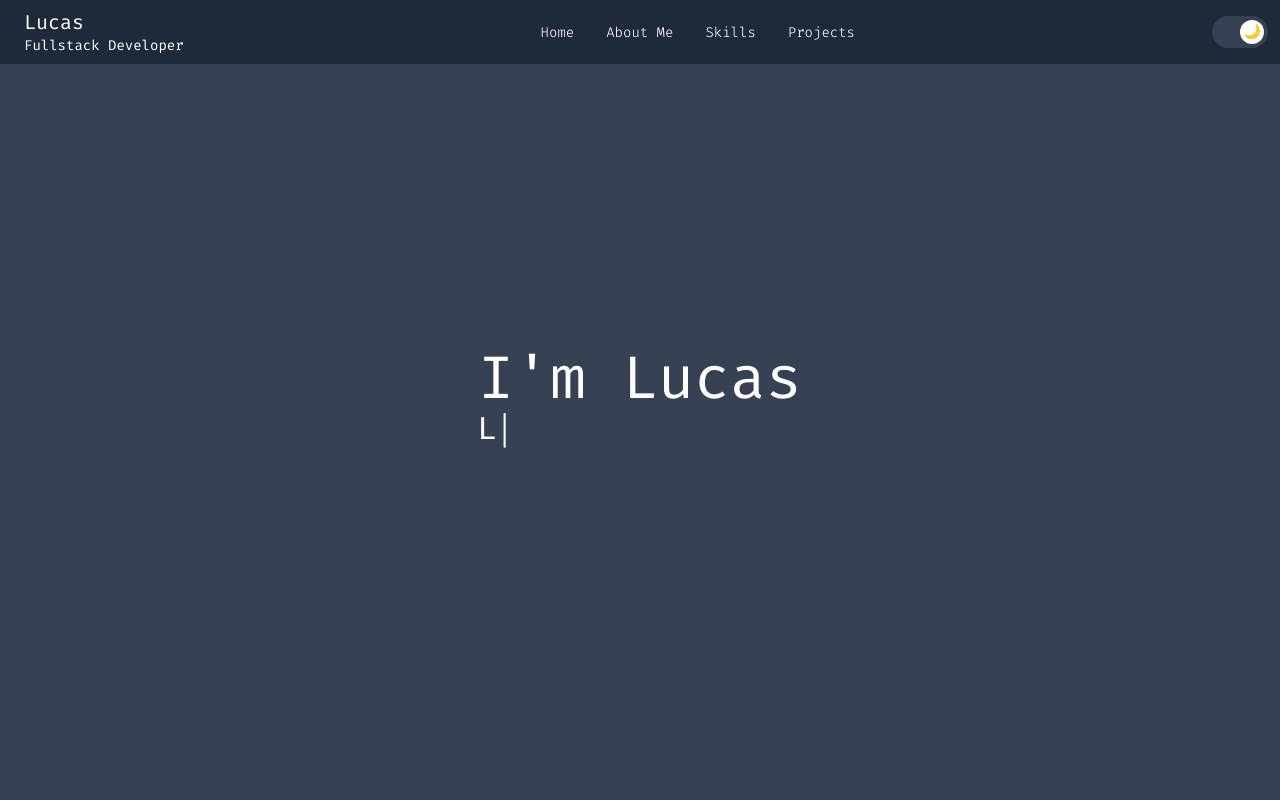
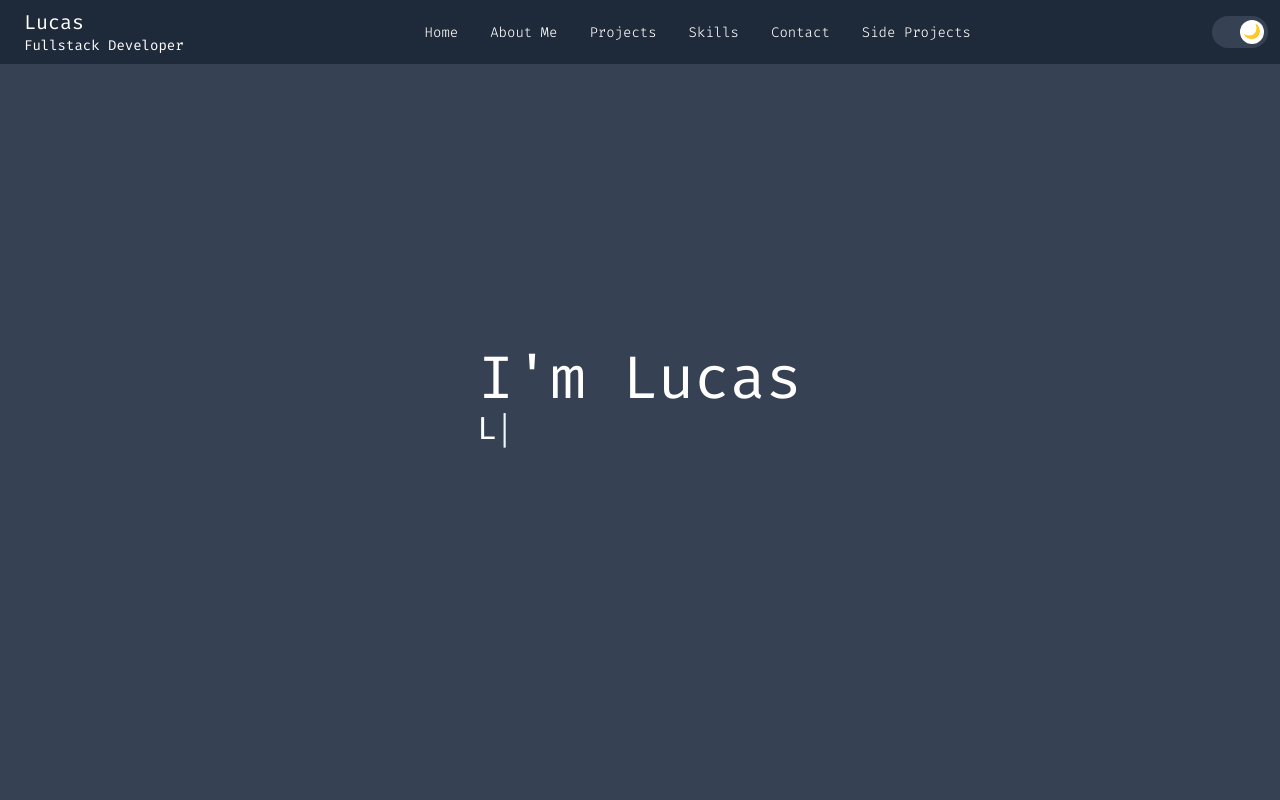
Before and after one commit to LucasNarZ/Portfolio, a React (Vite) app: page / in a window 1280 px wide. Shown: the top 800 px of the page. Built offline with nearby package versions, Linux system fonts and the light colour scheme.

Commit message:
add new sections and links

```diff
--- a/src/components/header.tsx
+++ b/src/components/header.tsx
@@ -7,9 +7,6 @@
 }
 
 function Header({darkTheme, setDarkTheme}:HeaderProps){
-
-
-
     return(
         <nav className="flex justify-between items-center w-[100vw] h-16 p-3 bg-gray-100 dark:bg-gray-800 fixed z-1000">
             <div className="flex flex-col ml-3">
@@ -19,19 +16,27 @@
             <div>
                 <ul className="flex gap-8">
                     <li className="underline-animate group">
-                        <span>Home</span>
+                        <span><a href="#Home">Home</a></span>
                         <span></span>
                     </li>
                     <li className="underline-animate group">
-                        <span>About Me</span>
+                        <span><a href="#AboutMe">About Me</a></span>
                         <span></span>
                     </li>
                     <li className="underline-animate group">
-                        <span>Skills</span>
+                        <span><a href="#Projects">Projects</a></span>
                         <span></span>
                     </li>
                     <li className="underline-animate group">
-                        <span>Projects</span>
+                        <span><a href="#Skills">Skills</a></span>
+                        <span></span>
+                    </li>
+                    <li className="underline-animate group">
+                        <span><a href="#Contact">Contact</a></span>
+                        <span></span>
+                    </li>
+                    <li className="underline-animate group">
+                        <span><a href="#SideProjects">Side Projects</a></span>
                         <span></span>
                     </li>
                 </ul>
```
